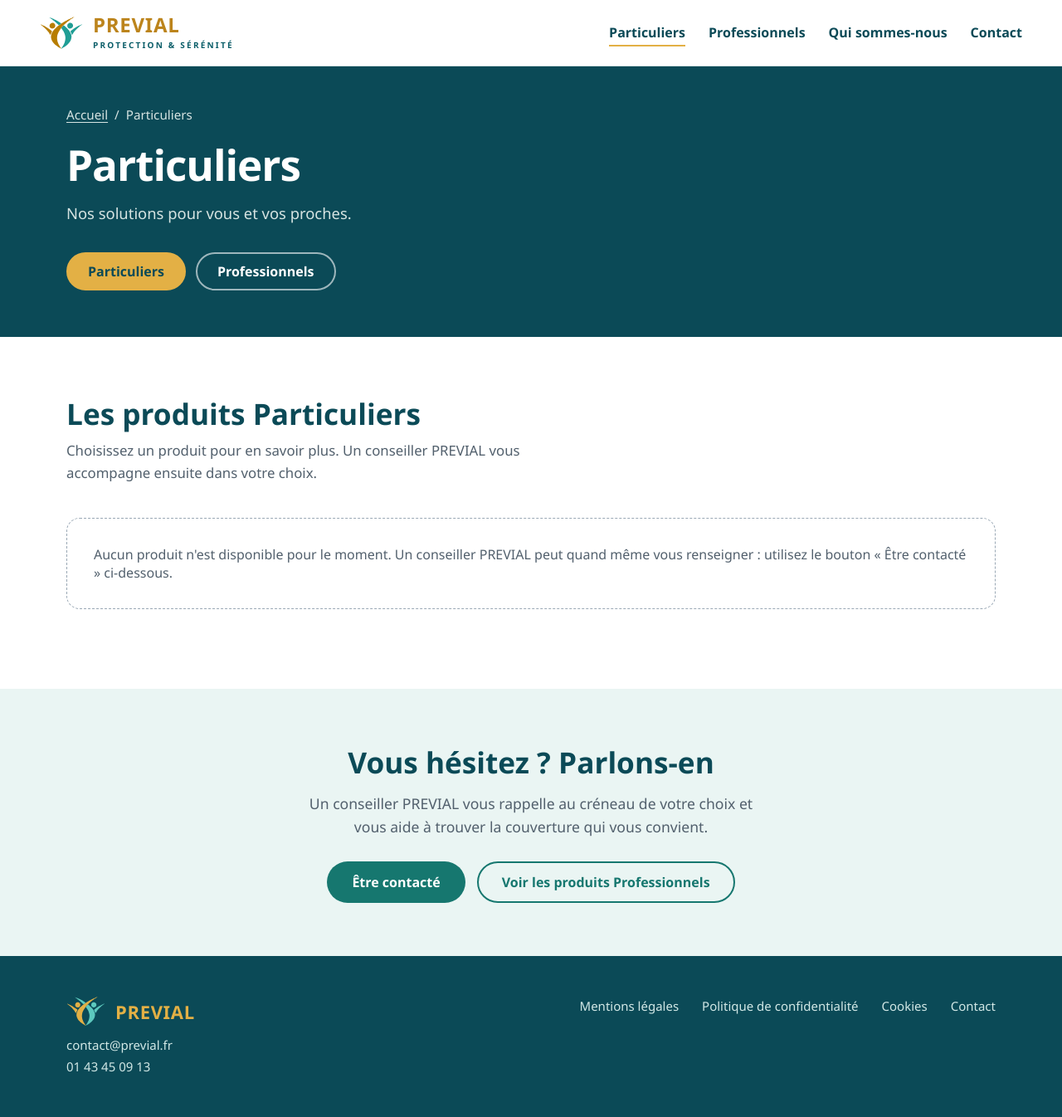
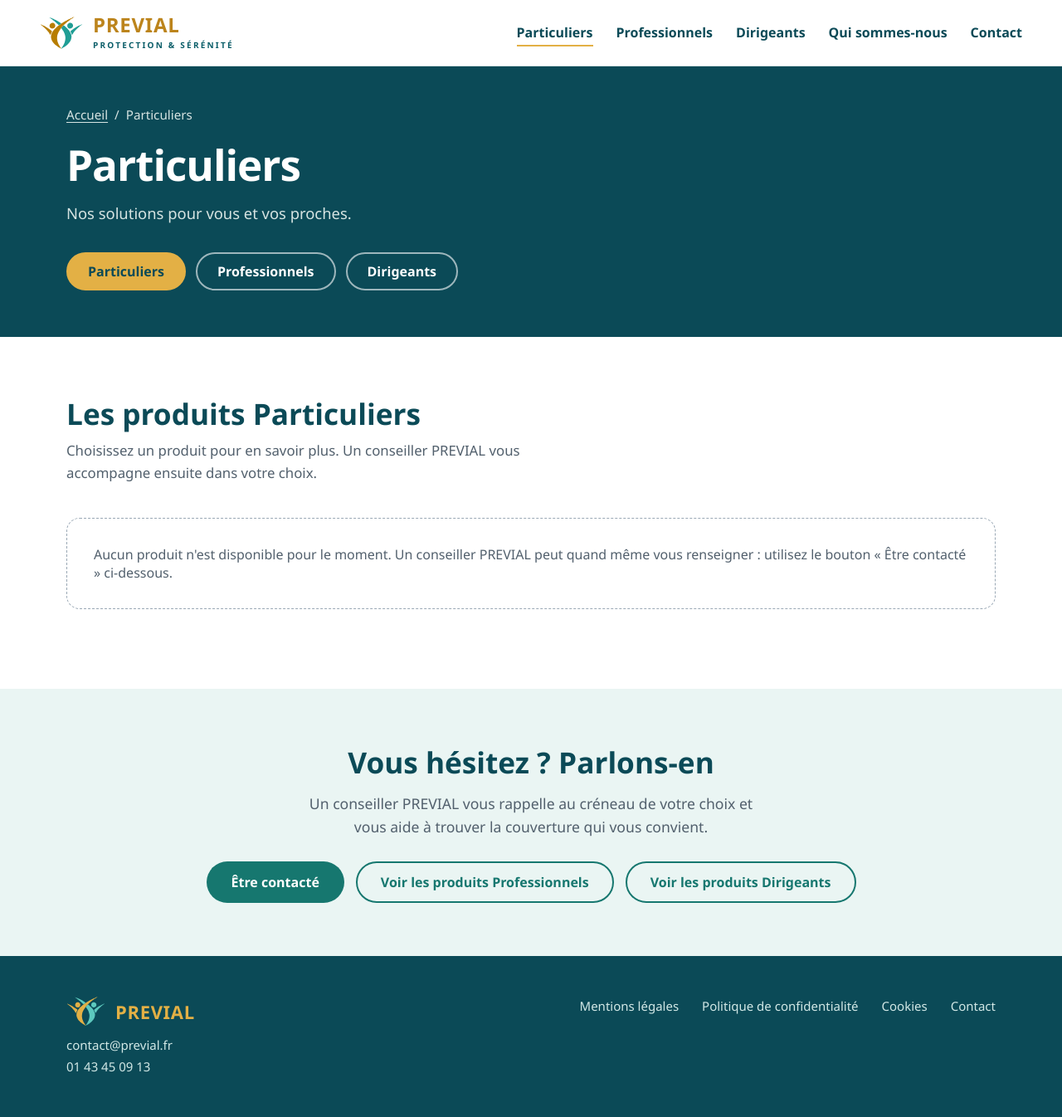
Before and after one commit to Sakina-port/previal, a Flask app: page /particuliers in a window 1280 px wide. Shown: the whole page at 83% size. Run offline with Flask 3, Linux system fonts and the light colour scheme; data that the repository does not hold is empty; some web fonts are replaced.

Commit message:
mise a jour des produits

```diff
--- a/backend/app.py
+++ b/backend/app.py
@@ -173,7 +173,7 @@ def devis_choix():
 
 @app.route("/particuliers")
 def page_particuliers():
-    produits = Produit.query.filter(Produit.categorie.in_(CATEGORIES_PARTICULIERS)).all()
+    produits = Produit.query.filter_by(espace="Particuliers").order_by(Produit.ordre, Produit.id).all()
     return render_template(
         "liste_produits.html",
         produits=produits,
@@ -185,7 +185,7 @@ def page_particuliers():
 
 @app.route("/professionnels")
 def page_professionnels():
-    produits = Produit.query.filter(Produit.categorie.in_(CATEGORIES_PROFESSIONNELS)).all()
+    produits = Produit.query.filter_by(espace="Professionnels").order_by(Produit.ordre, Produit.id).all()
     return render_template(
         "liste_produits.html",
         produits=produits,
@@ -195,9 +195,23 @@ def page_professionnels():
     )
 
 
+@app.route("/dirigeants")
+def page_dirigeants():
+    produits = Produit.query.filter_by(espace="Dirigeants").order_by(Produit.ordre, Produit.id).all()
+    return render_template(
+        "liste_produits.html",
+        produits=produits,
+        titre="Dirigeants",
+        sous_titre="Nos solutions pour les dirigeants d'entreprise.",
+        vers_devis=False
+    )
+
+
 @app.route("/produits/<int:produit_id>")
 def fiche_produit(produit_id):
     produit = Produit.query.get_or_404(produit_id)
+    if produit.espace is None:
+        abort(404)
     return render_template("produit.html", produit=produit)
 
 
@@ -564,9 +578,9 @@ def robots_txt():
 
 @app.route("/sitemap.xml")
 def sitemap_xml():
-    adresses = ["/", "/particuliers", "/professionnels", "/contact-info",
+    adresses = ["/", "/particuliers", "/professionnels", "/dirigeants", "/contact-info",
                 "/mentions-legales", "/confidentialite", "/cookies"]
-    adresses += [f"/produits/{p.id}" for p in Produit.query.all()]
+    adresses += [f"/produits/{p.id}" for p in Produit.query.filter(Produit.espace.isnot(None)).all()]
 
     lignes = ['<?xml version="1.0" encoding="UTF-8"?>',
               '<urlset xmlns="http://www.sitemaps.org/schemas/sitemap/0.9">']
--- a/backend/models.py
+++ b/backend/models.py
@@ -31,6 +31,9 @@ class Produit(db.Model):
     presentation = db.Column(db.Text)
     garanties = db.Column(db.JSON)
     formulaire_schema = db.Column(db.JSON)
+    espace = db.Column(db.String(30))
+    photo = db.Column(db.String(100))
+    ordre = db.Column(db.Integer)
 
 
 class Dossier(db.Model):
--- a/backend/templates/base.html
+++ b/backend/templates/base.html
@@ -85,6 +85,7 @@
   <nav class="pv-nav" aria-label="Navigation principale">
     <a href="/particuliers"{% if chemin == '/particuliers' %} aria-current="page"{% endif %}>Particuliers</a>
     <a href="/professionnels"{% if chemin == '/professionnels' %} aria-current="page"{% endif %}>Professionnels</a>
+    <a href="/dirigeants"{% if chemin == '/dirigeants' %} aria-current="page"{% endif %}>Dirigeants</a>
     <a href="/#qui">Qui sommes-nous</a>
     <a href="/#formulaire-contact">Contact</a>
     {% if afficher_espace_client %}
--- a/backend/templates/liste_produits.html
+++ b/backend/templates/liste_produits.html
@@ -7,15 +7,7 @@
 {% block content %}
 <link rel="stylesheet" href="{{ url_for('static', filename='previal-pages.css') }}">
 
-{% set images = {
-  "Mutuelle santé particuliers": "particulier.jpg",
-  "Mutuelle santé seniors": "senior.jpg",
-  "Mutuelle santé TNS": "sante1.jpg",
-  "Prévoyance TNS": "prevoyance.jpg",
-  "Assurance emprunteur": "ass-emp.jpg",
-  "Plan Épargne Retraite": "per.jpg"
-} %}
-{% set est_espace = titre in ['Particuliers', 'Professionnels'] %}
+{% set est_espace = titre in ['Particuliers', 'Professionnels', 'Dirigeants'] %}
 {% set nombre = produits|length %}
 {% set colonnes = 2 if nombre in [2, 4] else 3 %}
 
@@ -30,6 +22,7 @@
     <ul class="pv-onglets">
       <li><a href="/particuliers"{% if titre == 'Particuliers' %} aria-current="page"{% endif %}>Particuliers</a></li>
       <li><a href="/professionnels"{% if titre == 'Professionnels' %} aria-current="page"{% endif %}>Professionnels</a></li>
+      <li><a href="/dirigeants"{% if titre == 'Dirigeants' %} aria-current="page"{% endif %}>Dirigeants</a></li>
     </ul>
     {% endif %}
   </div>
@@ -44,7 +37,7 @@
     <div class="pv-grille pv-grille-{{ colonnes }}">
       {% for produit in produits %}
       <article class="pv-produit">
-        <img class="pv-produit-photo" src="{{ url_for('static', filename=images.get(produit.nom, 'particulier.jpg')) }}" alt="">
+        <img class="pv-produit-photo" src="{{ url_for('static', filename=(produit.photo or 'particulier.jpg')) }}" alt="">
         <div class="pv-produit-corps">
           {% if produit.categorie %}<span class="pv-puce">{{ produit.categorie }}</span>{% endif %}
           <h3>{{ produit.nom }}</h3>
@@ -67,11 +60,11 @@
   <p>Un conseiller PREVIAL vous rappelle au créneau de votre choix et vous aide à trouver la couverture qui vous convient.</p>
   <div class="pv-aide-actions">
     <a href="/#formulaire-contact" class="acc-btn acc-btn-bleu">Être contacté</a>
-    {% if titre == 'Particuliers' %}
-    <a href="/professionnels" class="acc-btn acc-btn-ligne">Voir les produits Professionnels</a>
-    {% elif titre == 'Professionnels' %}
-    <a href="/particuliers" class="acc-btn acc-btn-ligne">Voir les produits Particuliers</a>
+    {% for nom_espace, adresse in [('Particuliers', '/particuliers'), ('Professionnels', '/professionnels'), ('Dirigeants', '/dirigeants')] %}
+    {% if est_espace and titre != nom_espace %}
+    <a href="{{ adresse }}" class="acc-btn acc-btn-ligne">Voir les produits {{ nom_espace }}</a>
     {% endif %}
+    {% endfor %}
   </div>
 </section>
 {% endblock %}
```
Also changed, not shown: backend/templates/accueil.html (+11 -3 lines), backend/templates/produit.html (+3 -12 lines), backend/static/auto.jpg (added), backend/static/habitation.jpg (added), backend/static/prevoyance-part.jpg (added), 7 other files.
